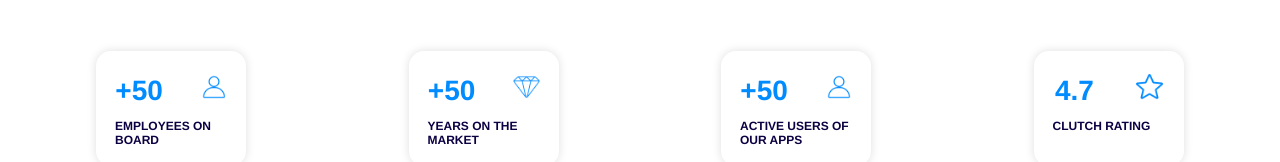
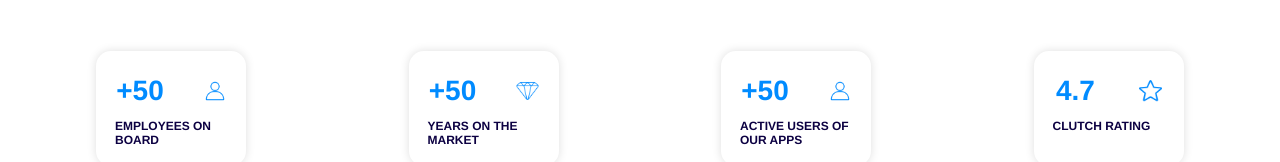
Before and after one commit to LatestB3website/New-B3-Website, a React (Create React App) app: page /technology in a window 1280 px wide. Shown: the part 523-685 px from the top of the page. Built offline with nearby package versions, Linux system fonts and the light colour scheme; a web font is replaced by a local one; what google-maps-react would draw is missing.

Commit message:
NG(technologyhomepage)

```diff
--- a/src/pages/Technology/techhomepage/homepage.js
+++ b/src/pages/Technology/techhomepage/homepage.js
@@ -58,36 +58,36 @@ const Homepage = () => {
 
         <div class='multi_box'>
           <div className="boxes w-[12%]  py-5" >
-          <div className=" flex flex-row justify-around">
+          <div className=" flex flex-row justify-around items-center">
             <p class='box_p1'>+50</p>
-            <img src={contact} className="pt-1 h-8" />
+            <img src={contact} className=" h-6" />
           </div>
           <p className="box_p2 pl-5">EMPLOYEES ON BOARD</p>
           </div>
           {/* ................................................................ */}
 
           <div className="boxes w-[12%]  py-5" >
-          <div className=" flex flex-row justify-around">
+          <div className=" flex flex-row justify-around items-center">
             <p class='box_p1'>+50</p>
-            <img src={dimond} className="pt-1 h-8" />
+            <img src={dimond} className=" h-6" />
           </div>
           <p className="box_p2 pl-5">YEARS ON THE MARKET</p>
           </div>
           {/* ................................................................ */}
 
           <div className="boxes w-[12%]  py-5" >
-          <div className=" flex flex-row justify-around">
+          <div className=" flex flex-row justify-around items-center">
             <p class='box_p1'>+50</p>
-            <img src={contact} className="pt-1 h-8" />
+            <img src={contact} className=" h-6" />
           </div>
           <p className="box_p2 pl-5">ACTIVE USERS OF OUR APPS</p>
           </div>
           {/* ................................................................ */}
 
           <div className="boxes w-[12%]  py-5" >
-          <div className=" flex flex-row justify-around">
+          <div className=" flex flex-row justify-around items-center">
             <p class='box_p1'>4.7</p>
-            <img src={star} className="pt-1 h-8"/>
+            <img src={star} className=" h-6"/>
           </div>
           <p className="box_p2 pl-5">CLUTCH RATING</p>
           </div>
```
